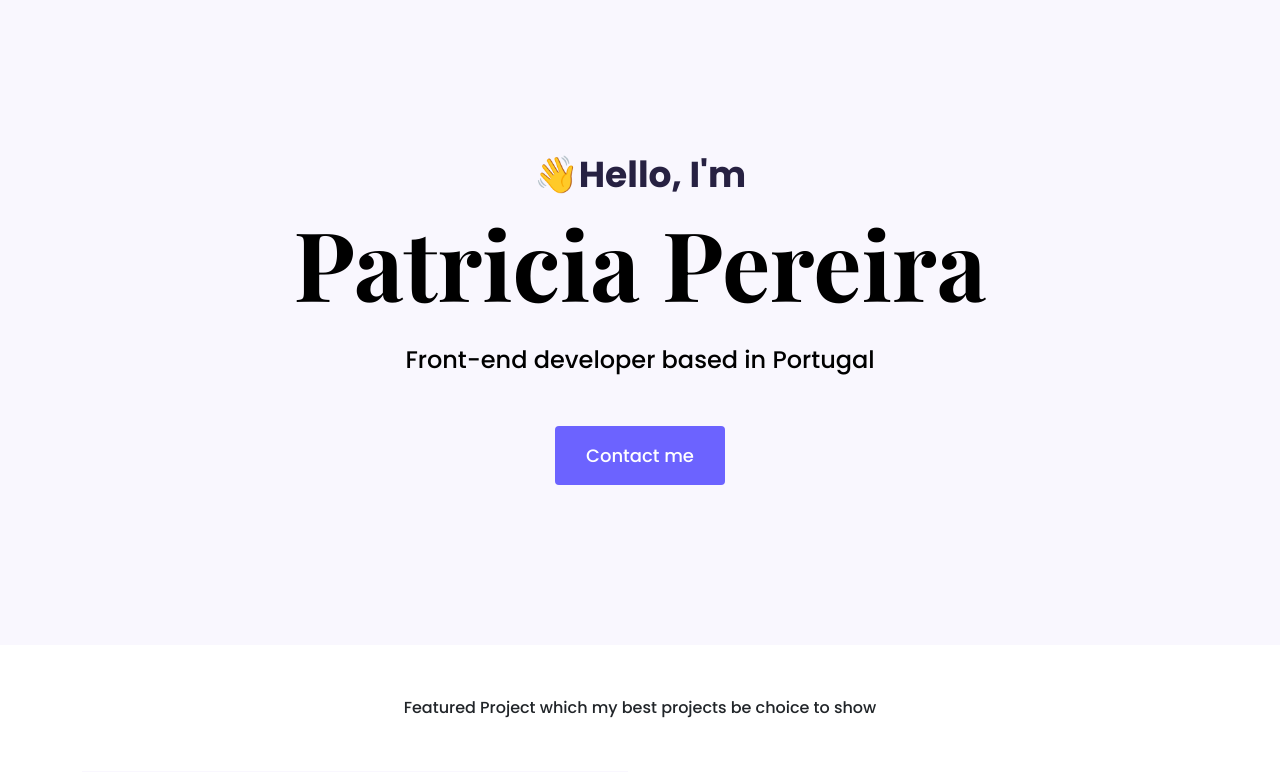
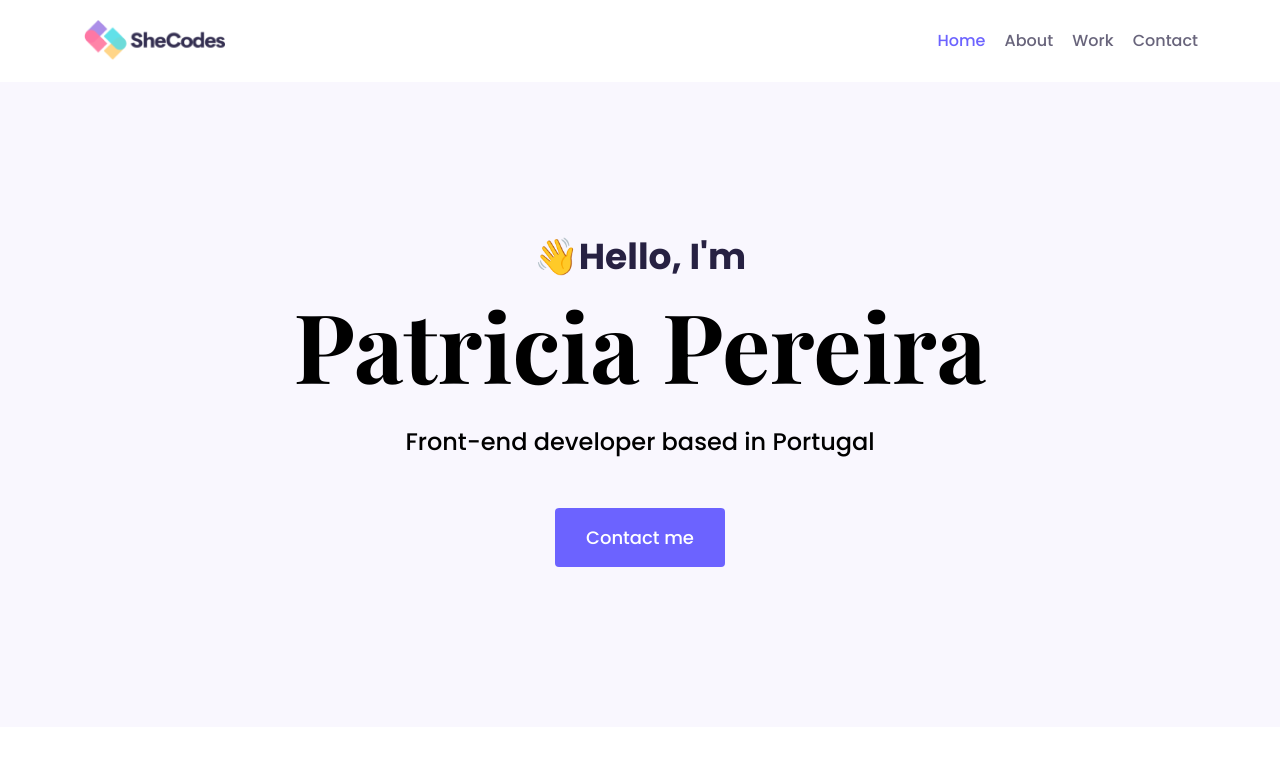
Before and after one commit to AnyaRatusnyak/responsive-portfolio-project, a plain HTML site: page index.html in a window 1280 px wide. Shown: the top 772 px of the page. Drawn offline with nearby package versions, Linux system fonts and the light colour scheme.

Commit message:
added Header

```diff
--- a/index.html
+++ b/index.html
@@ -23,6 +23,20 @@
     ></script>
   </head>
   <body>
+    <div class="container">
+      <nav class="d-flex justify-content-between">
+        <a href="index.html">
+          <img src="img/logo.png" class="logo d-none d-md-block" alt="" />
+          <img src="img/logo-small.jpg" class="logo d-block d-md-none" alt=""
+        /></a>
+        <ul>
+          <li class="active"><a href="index.html"> Home</a></li>
+          <li><a href="about.html">About</a></li>
+          <li><a href="work.html">Work</a></li>
+          <li><a href="contact.html">Contact</a></li>
+        </ul>
+      </nav>
+    </div>
     <div class="hero">
       <p>👋Hello, I'm</p>
       <h1>Patricia Pereira</h1>
--- a/src/style.css
+++ b/src/style.css
@@ -90,6 +90,32 @@ p {
 .project-description {
   padding: 120px 60px;
 }
+.logo {
+  max-height: 40px;
+}
+nav {
+  padding: 20px 0;
+}
+nav ul {
+  padding: 0;
+  margin: 0;
+}
+nav li {
+  display: inline;
+  list-style: none;
+  line-height: 42px;
+  margin-left: 15px;
+}
+nav a {
+  text-decoration: none;
+  color: #272142b2;
+  transition: all 100ms ease-in-out;
+}
+
+nav a:hover,
+nav li.active a {
+  color: var(--branding-color);
+}
 @media (max-width: 900px) {
   h1 {
     font-size: 44px;
```
Also changed, not shown: img/logo-small.jpg (added), img/logo.png (added).
